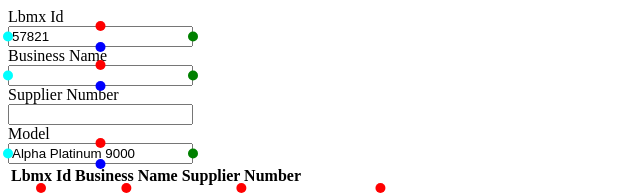
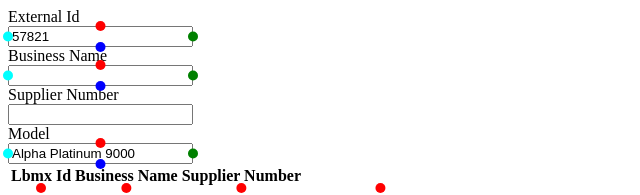
Before and after one commit to datacrush/data-path, a React (Vite) app: page / in a window 1280 px wide. Shown: the top 195 px of the page, without its empty margins (0-640 px from the left). Built offline with nearby package versions, Linux system fonts and the light colour scheme.

Commit message:
fixed label

```diff
--- a/src/App.tsx
+++ b/src/App.tsx
@@ -37,7 +37,7 @@ function App() {
       <div className="form">
         <DiagramInput
           inputRef={fieldRefs.externalId}
-          label="Lbmx Id"
+          label="External Id"
           type="number"
           name="externalId"
           value={externalId}
```
